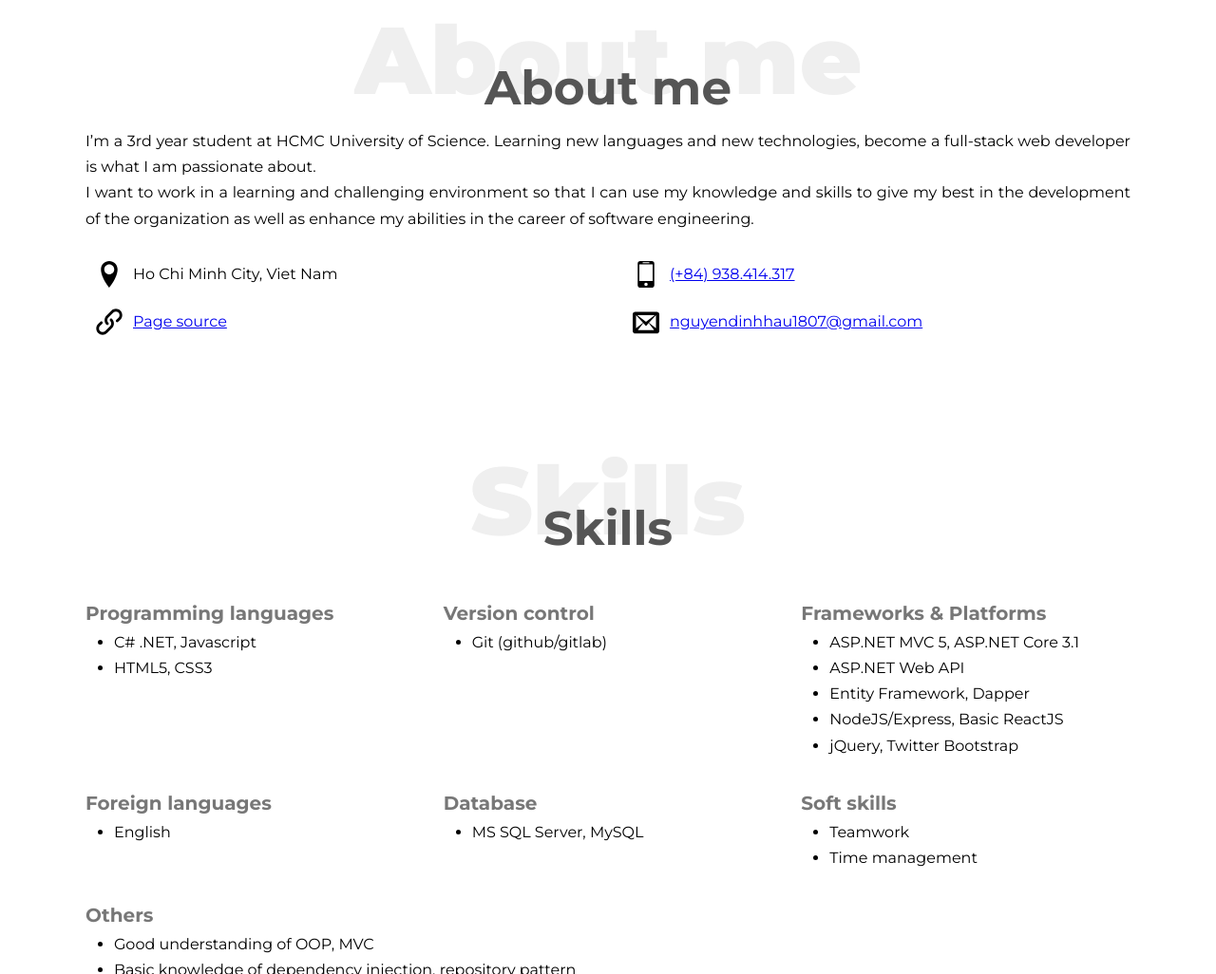
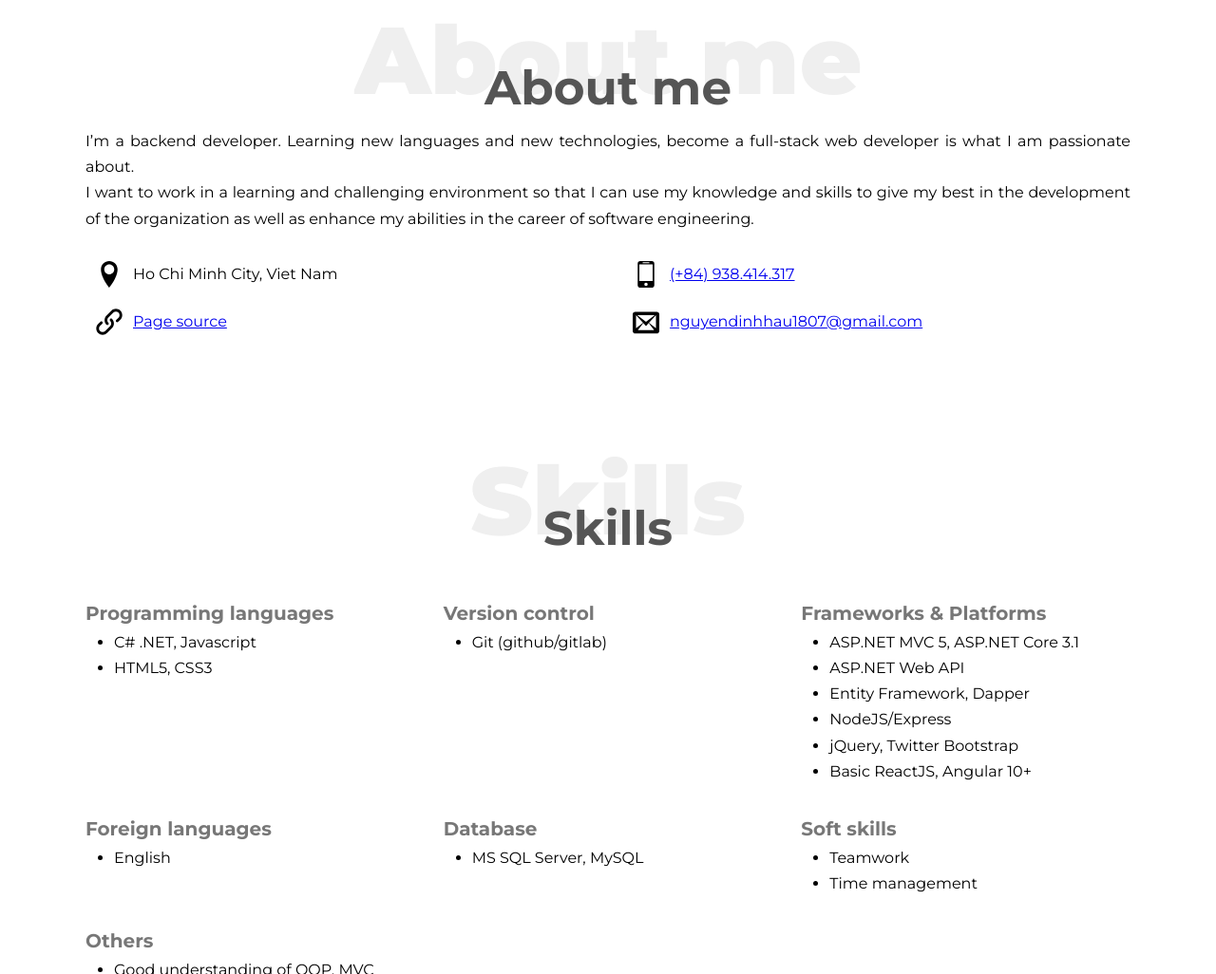
Before and after one commit to dinhhau1807/dinhhau1807, a website built with Parcel: page src/index.html in a window 1280 px wide. Shown: the part 1000-2026 px from the top of the page at 95% size. Built offline with nearby package versions, Linux system fonts and the light colour scheme.

Commit message:
Update content

```diff
--- a/src/index.html
+++ b/src/index.html
@@ -71,8 +71,8 @@
                 <p class="heading text-center" data-title="About me">About me</p>
                 <div class="section-about__text">
                     <p>
-                        I’m a 3rd year student at HCMC University of Science. Learning new languages and new
-                        technologies, become a full-stack web developer is what I am passionate about.
+                        I’m a backend developer. Learning new languages and new technologies, become a full-stack
+                        web developer is what I am passionate about.
                     </p>
                     <p>
                         I want to work in a learning and challenging environment so that I can use my knowledge and
@@ -144,8 +144,9 @@
                             <li>ASP.NET MVC 5, ASP.NET Core 3.1</li>
                             <li>ASP.NET Web API</li>
                             <li>Entity Framework, Dapper</li>
-                            <li>NodeJS/Express, Basic ReactJS</li>
+                            <li>NodeJS/Express</li>
                             <li>jQuery, Twitter Bootstrap</li>
+                            <li>Basic ReactJS, Angular 10+</li>
                         </ul>
                     </li>
                     <li class="col-md-4">
```
